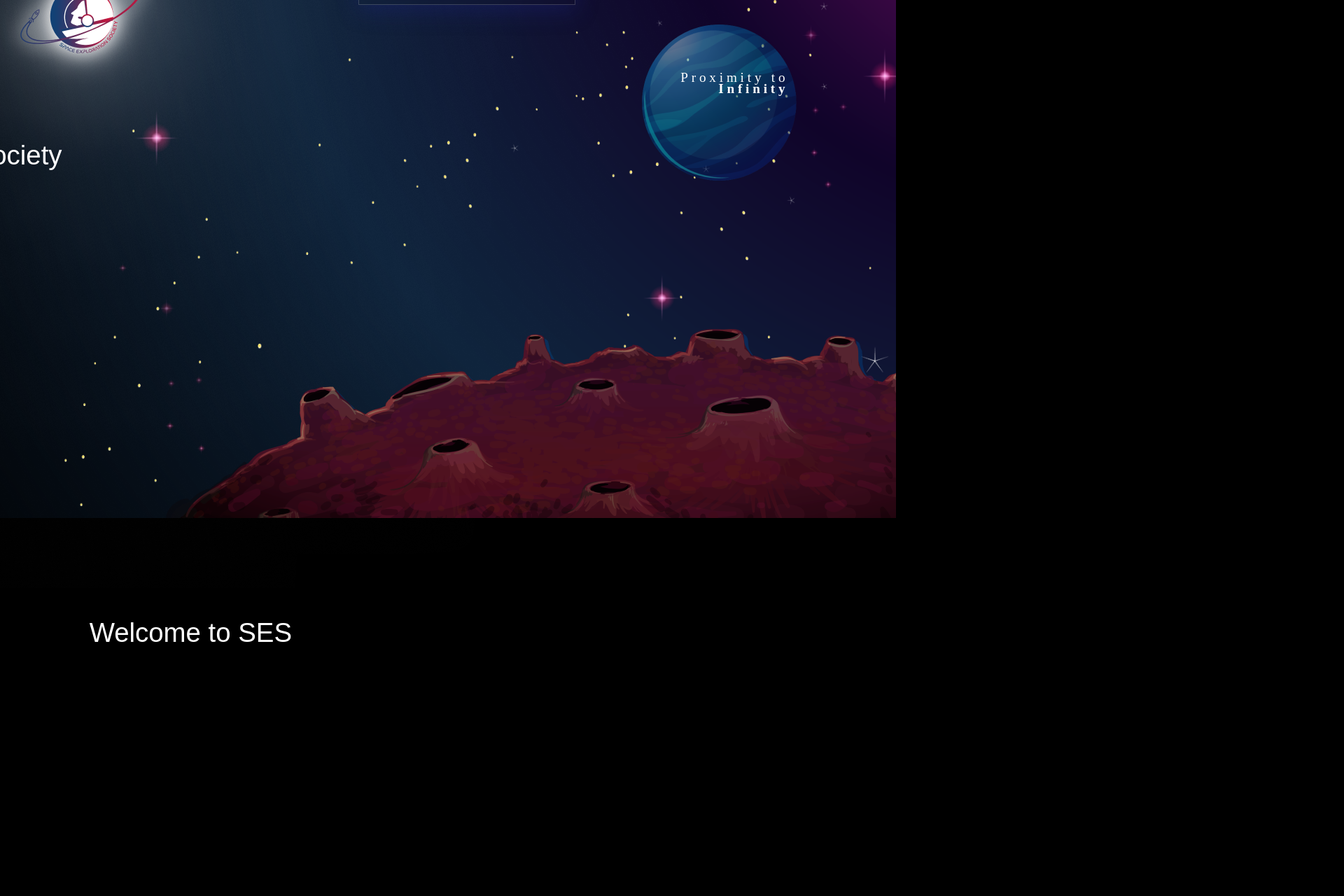
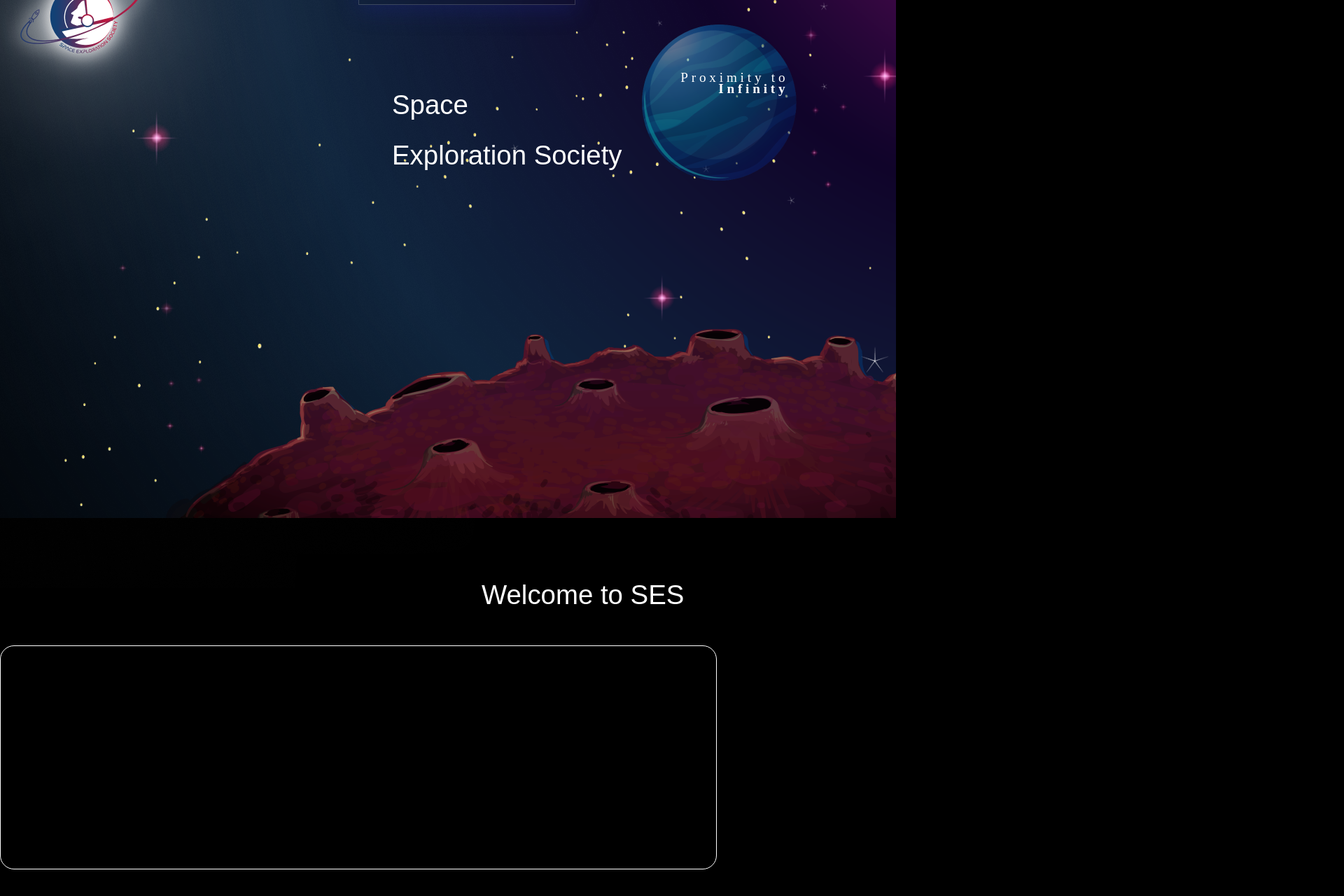
Before and after one commit to tusharbansal22/ses-final, a React (Create React App) app in the folder ses/: page / in a window 1280 px wide. Shown: the part 60-1340 px from the top of the page at 70% size, 1920 px wide, since content can reach past the window. Built offline with nearby package versions, Linux system fonts and the light colour scheme; a web font is replaced by a local one.

Commit message:
minor fixes

```diff
--- a/ses/src/pages/home.jsx
+++ b/ses/src/pages/home.jsx
@@ -35,8 +35,8 @@ function Home() {
           whileInView={{
             opacity: 1,
             scale: 2,
-            transition: { delay: 2, duration: 1.2, bounce: 0.5 },
-            x: 400,
+            transition: { delay: 1, duration: 1.2, bounce: 0.5 },
+            x: 1200,
             y: 200,
           }}
         >
@@ -47,8 +47,8 @@ function Home() {
           whileInView={{
             opacity: 1,
             scale: 2,
-            transition: { delay: 2.5, duration: 1.2 },
-            x: 400,
+            transition: { delay: 1, duration: 1.2 },
+            x: 1200,
             y: 250,
           }}
         >
@@ -56,23 +56,20 @@ function Home() {
         </motion.div>
 
         <div className="part1">
-          <div>
-            <br></br>
-            <br></br>
-            <br></br>
-          </div>
-          <motion.div
+
+          <motion.div className="welcome-msg"
             initial={{ opacity: 0 }}
             whileInView={{
               opacity: 1,
               scale: 2,
               transition: { delay: 0.5, duration: 1.2 },
-              x: 200,
+              x: 1200,
               y: 100,
             }}
           >
             <p>Welcome to SES</p>
           </motion.div>
+            <div className="about"></div>
         </div>
       </div>
     </div>
--- a/ses/src/pages/styles/home.css
+++ b/ses/src/pages/styles/home.css
@@ -10,6 +10,7 @@ body{
   background: black;
   color: #fff;
   height: 1000vh;
+  overflow-x: hidden;
 }
 .main {
   background: url('../../assets/images/bg.png');
@@ -64,3 +65,17 @@ body{
 .home p{
   font-size: larger;
 }
+
+.welcome-msg{
+  z-index: 5;
+}
+
+.about{
+  position: relative;
+  top:20vh;
+  width:80vw;
+  min-height: 40vh;
+  border: 1px solid white;
+  border-radius: 20px;
+  margin:auto;
+}
```
